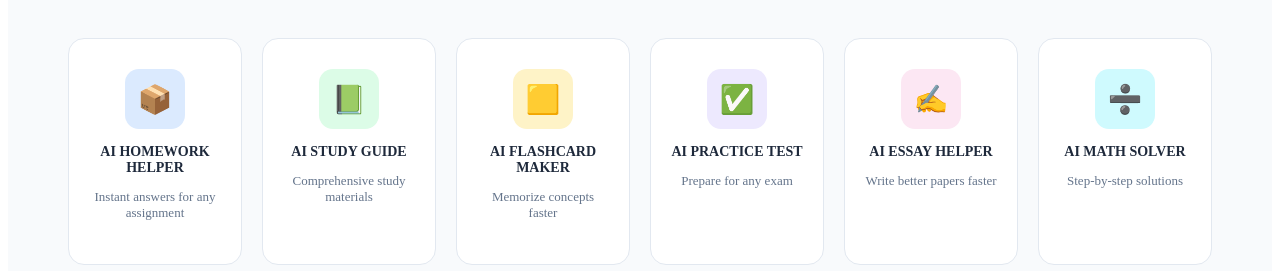
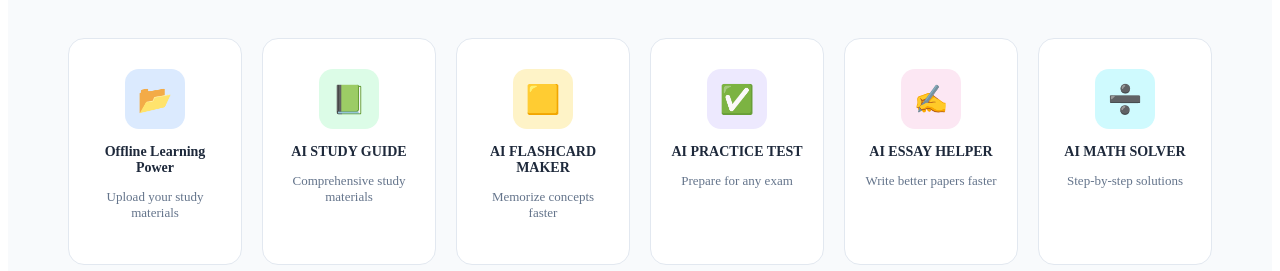
Before and after one commit to ab-abu1995/AI-Technical-Learning-Assistant, a React (Vite) app in the folder Frontend/edu-front/: page / in a window 1280 px wide. Shown: the part 927-1198 px from the top of the page. Built offline with nearby package versions, Linux system fonts and the light colour scheme.

Commit message:
add feature cards with offline AI assistance below hero

```diff
--- a/Frontend/edu-front/src/Componets/ToolsSection.jsx
+++ b/Frontend/edu-front/src/Componets/ToolsSection.jsx
@@ -19,9 +19,9 @@ function ToolsSection() {
       {/* Cards */}
       <div className="tools-grid">
         <ToolCard
-          icon="📦"
-          title="AI HOMEWORK HELPER"
-          description="Instant answers for any assignment"
+          icon="📂"
+          title="Offline Learning Power"
+          description="Upload your study materials "
         />
 
         <ToolCard
```
